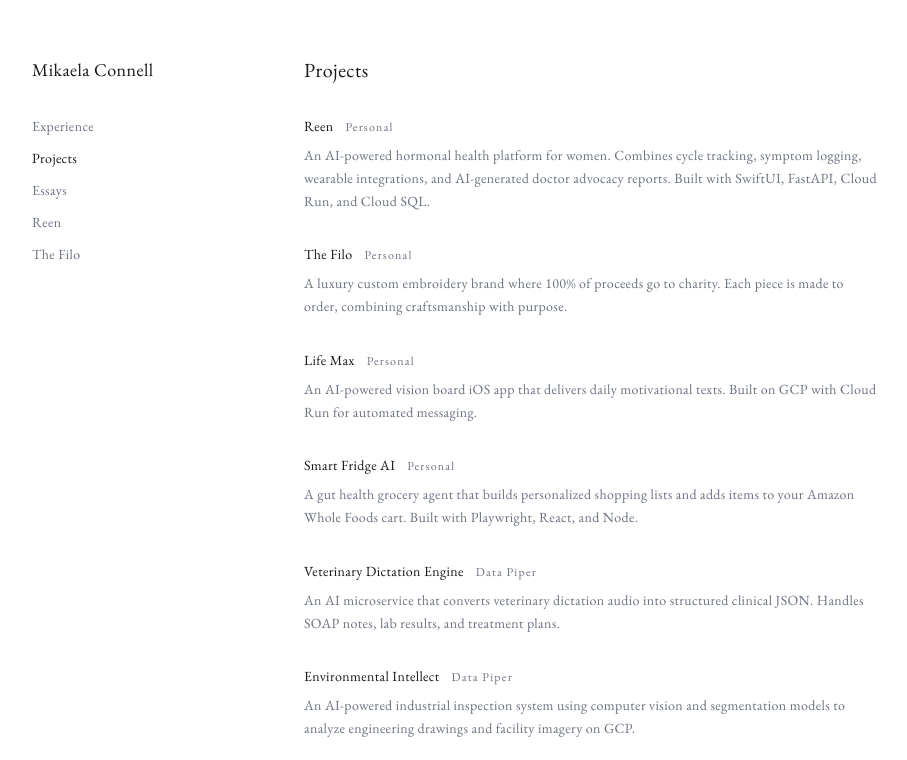
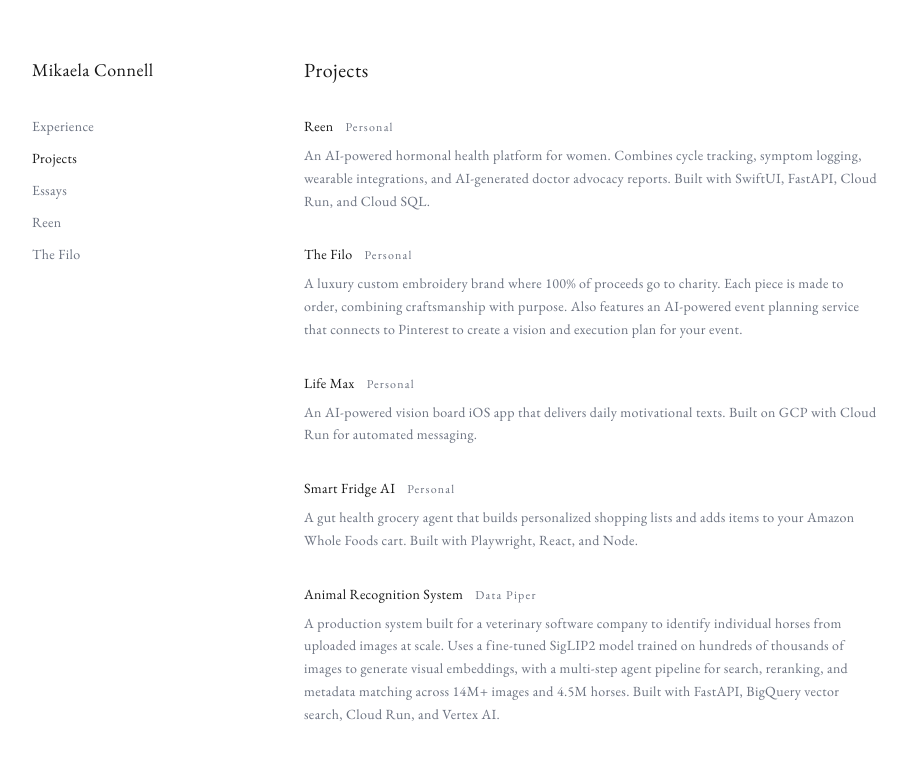
Before and after one commit to mikaelaconnell/mikaelaconnell.github.io, a Next.js app: page /projects in a window 1280 px wide. Shown: the top 760 px of the page, without its empty margins (32-939 px from the left). Built offline with nearby package versions, Linux system fonts and the light colour scheme.

Commit message:
Add GVL project, update Filo description, anonymize client names
- Add animal recognition system to projects
- Update The Filo with AI event planning service
- Replace client names with generic descriptions for confidentiality
- Update Data Piper experience description to match

```diff
--- a/src/app/(subpages)/experience/page.tsx
+++ b/src/app/(subpages)/experience/page.tsx
@@ -6,7 +6,7 @@ const work = [
     company: "Data Piper",
     period: "Present",
     description:
-      "Google Cloud consulting — architecting AI systems for enterprise clients. Current projects include a veterinary dictation-to-structured-data engine, an AI-powered industrial inspection system, and document processing SaaS. Work spans computer vision, NLP, agentic pipelines, and cloud infrastructure.",
+      "Google Cloud consulting — architecting AI systems for enterprise clients. Current projects include an animal recognition system, a veterinary dictation engine, an industrial inspection platform, and document processing SaaS. Work spans computer vision, NLP, agentic pipelines, and cloud infrastructure.",
   },
   {
     role: "Founder",
--- a/src/app/(subpages)/projects/page.tsx
+++ b/src/app/(subpages)/projects/page.tsx
@@ -11,7 +11,7 @@ const projects = [
     title: "The Filo",
     type: "Personal",
     description:
-      "A luxury custom embroidery brand where 100% of proceeds go to charity. Each piece is made to order, combining craftsmanship with purpose.",
+      "A luxury custom embroidery brand where 100% of proceeds go to charity. Each piece is made to order, combining craftsmanship with purpose. Also features an AI-powered event planning service that connects to Pinterest to create a vision and execution plan for your event.",
   },
   {
     title: "Life Max",
@@ -26,19 +26,25 @@ const projects = [
       "A gut health grocery agent that builds personalized shopping lists and adds items to your Amazon Whole Foods cart. Built with Playwright, React, and Node.",
   },
   {
+    title: "Animal Recognition System",
+    type: "Data Piper",
+    description:
+      "A production system built for a veterinary software company to identify individual horses from uploaded images at scale. Uses a fine-tuned SigLIP2 model trained on hundreds of thousands of images to generate visual embeddings, with a multi-step agent pipeline for search, reranking, and metadata matching across 14M+ images and 4.5M horses. Built with FastAPI, BigQuery vector search, Cloud Run, and Vertex AI.",
+  },
+  {
     title: "Veterinary Dictation Engine",
     type: "Data Piper",
     description:
-      "An AI microservice that converts veterinary dictation audio into structured clinical JSON. Handles SOAP notes, lab results, and treatment plans.",
+      "An AI microservice built for a veterinary software company that converts dictation audio into structured clinical JSON. Handles SOAP notes, lab results, and treatment plans.",
   },
   {
-    title: "Environmental Intellect",
+    title: "Industrial Inspection System",
     type: "Data Piper",
     description:
-      "An AI-powered industrial inspection system using computer vision and segmentation models to analyze engineering drawings and facility imagery on GCP.",
+      "An AI-powered inspection system built for an oil refinery company, using computer vision and segmentation models to analyze engineering drawings and facility imagery on GCP.",
   },
   {
-    title: "DocStream AI",
+    title: "Document Processing Platform",
     type: "Data Piper",
     description:
       "A SaaS document processing platform built on GCP. Multi-tenant architecture with Marketplace billing for enterprise document extraction and analysis.",
```
